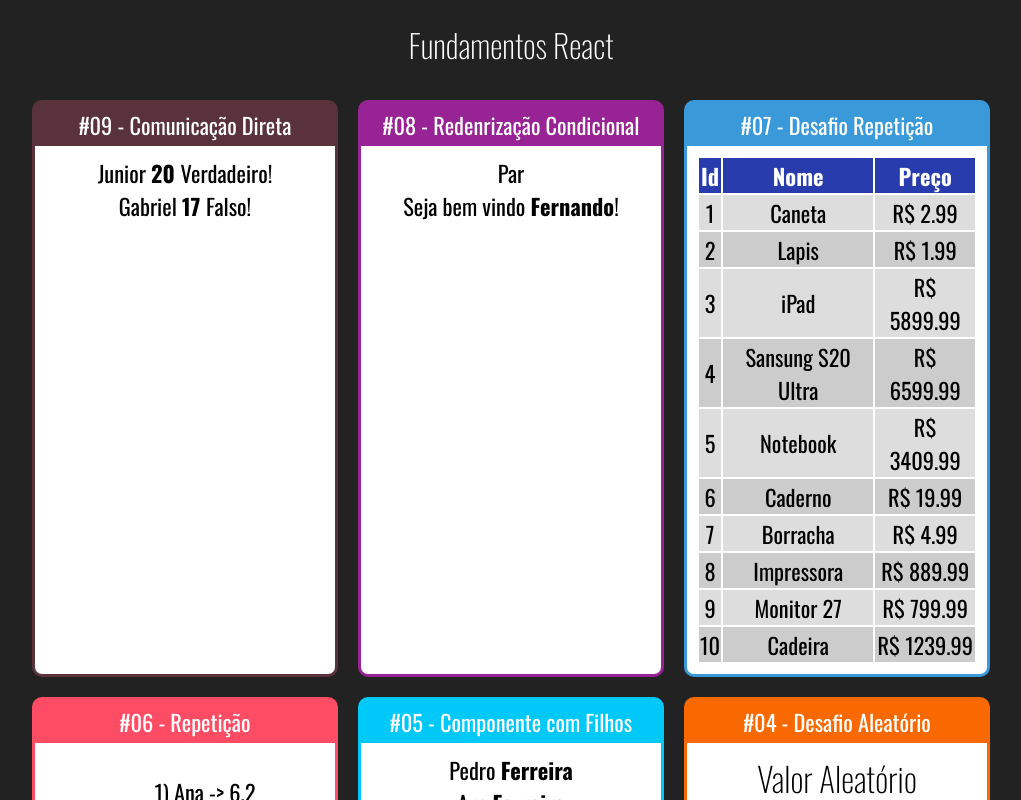
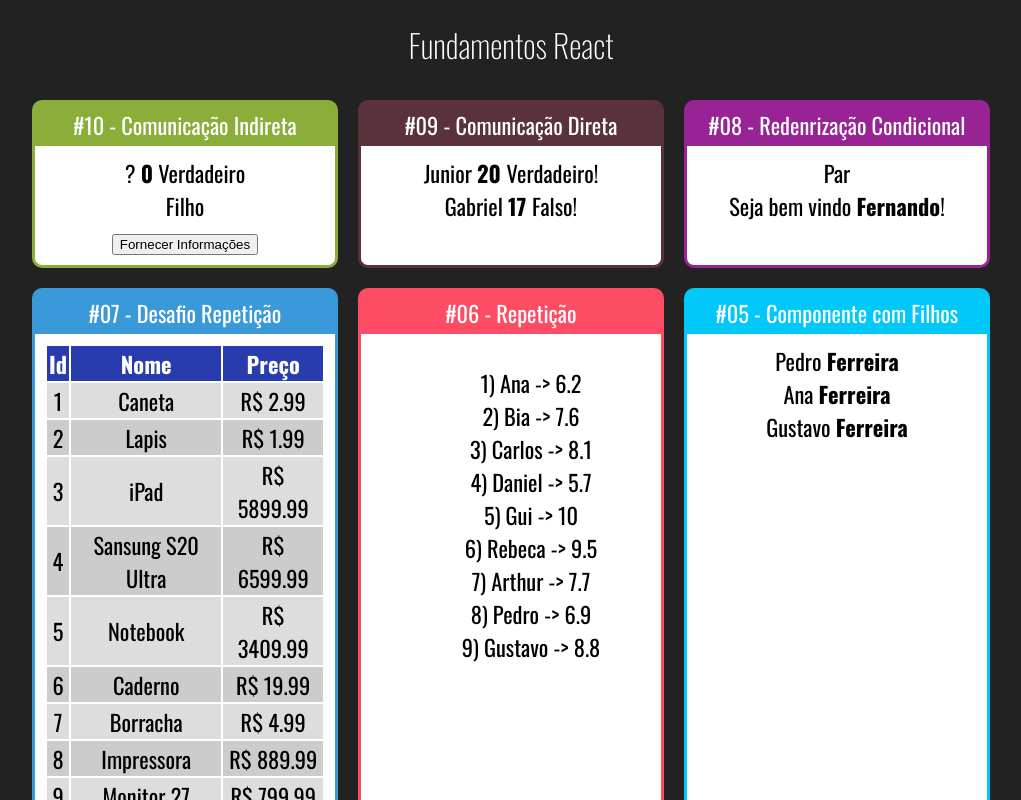
Before and after one commit to klynmax/CursoInicianteReact, a React (Create React App) app: page / in a window 1280 px wide. Shown: the top 800 px of the page, without its empty margins (129-1150 px from the left). Built offline with nearby package versions, Linux system fonts and the light colour scheme.

Commit message:
Aula 32 - Componente com estado

```diff
--- a/src/App.jsx
+++ b/src/App.jsx
@@ -13,7 +13,8 @@
 import TabelaProdutos from './components/repeticao/TabelaProdutos';
 import ParOuImpar from './components/condicional/ParOuImpar';
 import UsuarioInfo from './components/condicional/UsuarioInfo';
-import DiretaPai from './components/comunicacao/DiretaPai'
+import DiretaPai from './components/comunicacao/DiretaPai';
+import IndiretaPai from './components/comunicacao/IndiretaPai.jsx'
 
 export default () => (
 
@@ -21,6 +22,10 @@
         <h1>Fundamentos React</h1>
 
         <div className="Cards">
+            <Card titulo="#10 - Comunicação Indireta" color="#8BAD39">
+                <IndiretaPai></IndiretaPai>
+            </Card>
+
             <Card titulo="#09 - Comunicação Direta" color="#59323c">
                 <DiretaPai></DiretaPai>
             </Card>
--- /dev/null
+++ b/src/components/comunicacao/IndiretaFilho.jsx
@@ -0,0 +1,16 @@
+import React from 'react';
+
+export default props => {
+    const cb = props.quandoClicar
+    const gerarIdade = () => parseInt(Math.random() * (20)) + 50
+    const gerarNerd = () => Math.random() > 0.5
+
+    return(
+        <div>
+            <div>Filho</div>
+            <button
+                onClick={_ => cb('João', gerarIdade(), gerarNerd())}
+            >Fornecer Informações</button>
+        </div>
+    )
+}
--- /dev/null
+++ b/src/components/comunicacao/IndiretaPai.jsx
@@ -0,0 +1,29 @@
+import React, { useState } from 'react';
+import IndiretaFilho from './IndiretaFilho'
+
+export default props => {
+
+    const [nome, setNome] = useState('?')
+    const [idade, setIdade] = useState('0')
+    const [nerd, setNerd] = useState('false')
+
+    function fornecerInformacoes(nome, idade, nerd){
+
+        setNome(nome)
+        setIdade(idade)
+        setNerd(nerd)
+
+        //console.log(nomeParam, idadeParam, nerdParam)
+    }
+
+    return(
+        <div>
+            <div>
+                <span>{nome} </span>
+                <span><strong>{idade}</strong></span>
+                <span> {nerd ? 'Verdadeiro' : 'False'}</span>
+            </div>
+            <IndiretaFilho quandoClicar={fornecerInformacoes}></IndiretaFilho>
+        </div>
+    )
+}
```
Also changed, not shown: 1 other file (tests, documents, lock files or other folders).
